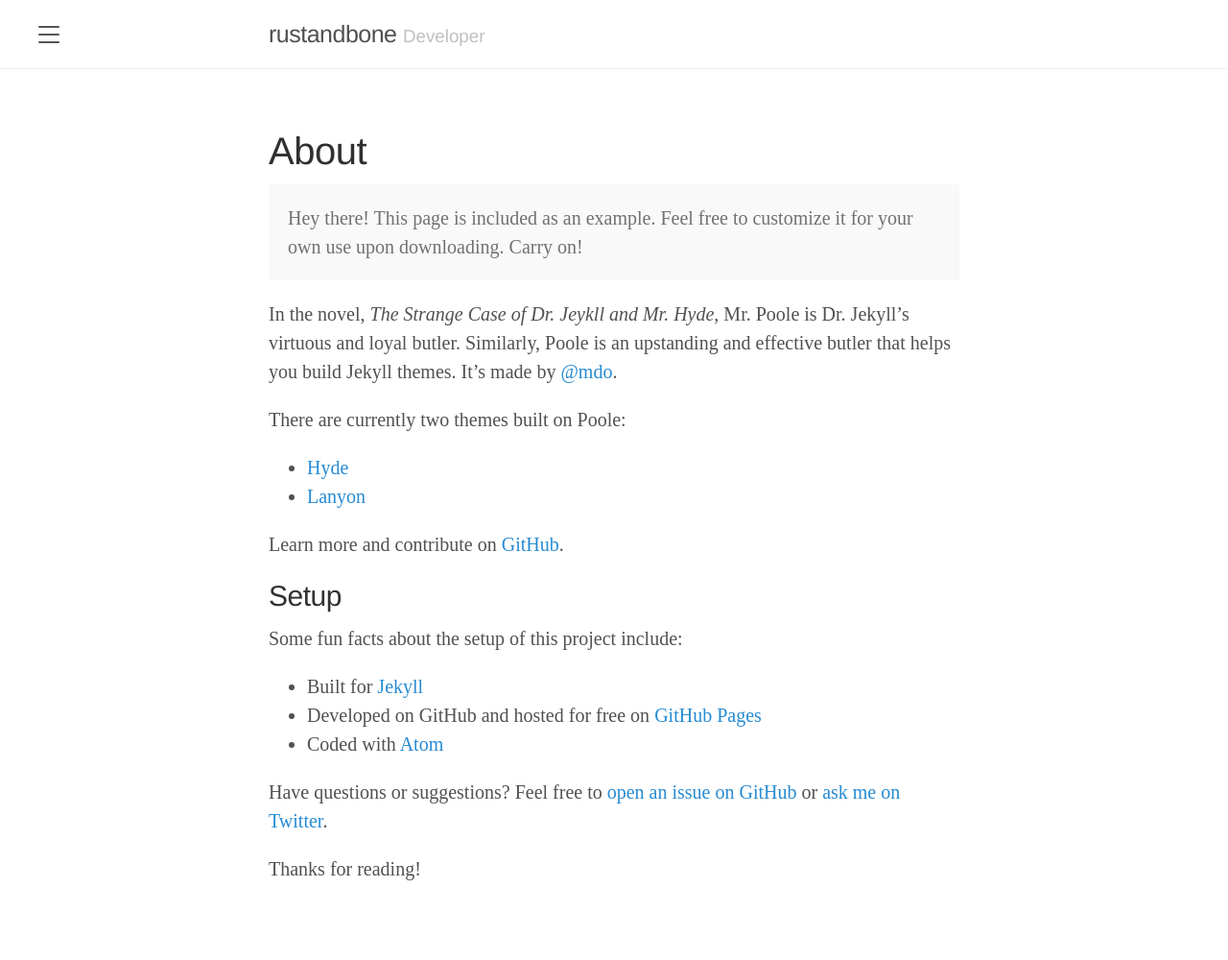
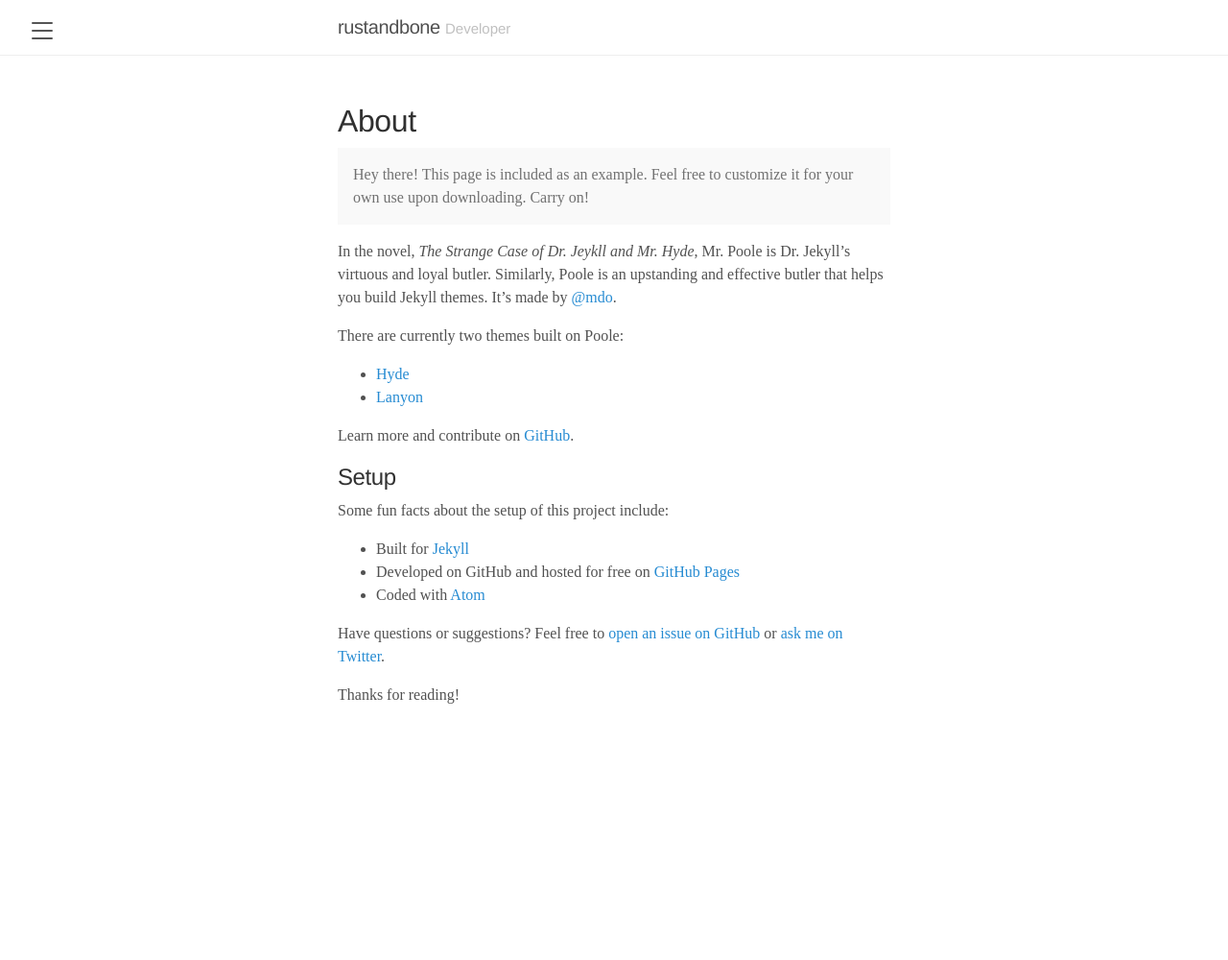
Before and after one commit to rustandbone/dev_blog, a Jekyll site: the page built from about.md, in a window 1280 px wide. Shown: the whole page at 96% size. Built offline with Jekyll 4.4.1, drawn with Linux system fonts in a browser that asks for light colours; after the commit the page ends 900 px from its top, so only the background shows below that.

Commit message:
폰트 사이즈 조절 등

```diff
--- a/_layouts/default.html
+++ b/_layouts/default.html
@@ -1,10 +1,8 @@
 <!DOCTYPE html>
-<html lang="en-us">
-
+<html lang="ko">
   {% include head.html %}
 
   <body>
-
     {% include sidebar.html %}
 
     <!-- Wrap is the content to shift when toggling the sidebar. We wrap the
@@ -13,19 +11,19 @@
       <div class="masthead">
         <div class="container">
           <h3 class="masthead-title">
-            <a href="{{ site.baseurl }}/github.io" title="Home">{{ site.title }}</a>
+            <a href="{{ site.baseurl }}/github.io" title="Home">
+              {{ site.title }}
+            </a>
             <small>{{ site.tagline }}</small>
           </h3>
         </div>
       </div>
 
-      <div class="container content">
-        {{ content }}
-      </div>
+      <div class="container content">{{ content }}</div>
     </div>
 
     <label for="sidebar-checkbox" class="sidebar-toggle"></label>
 
-    <script src='/github.io/public/js/script.js'></script>
+    <script src="/github.io/public/js/script.js"></script>
   </body>
 </html>
--- a/public/css/poole.css
+++ b/public/css/poole.css
@@ -52,11 +52,11 @@
   font-size: 16px;
   line-height: 1.5;
 }
-@media (min-width: 38em) {
+/* @media (min-width: 38em) {
   html {
     font-size: 20px;
   }
-}
+} */
 
 body {
   color: #515151;
```
Also changed, not shown: _posts/2020-04-02-example-content.md (+1 -1 lines).
